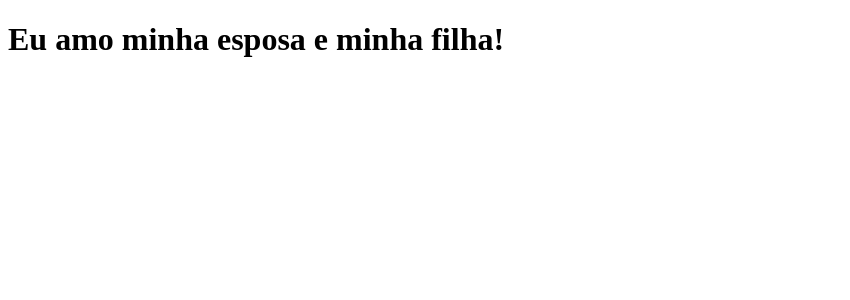
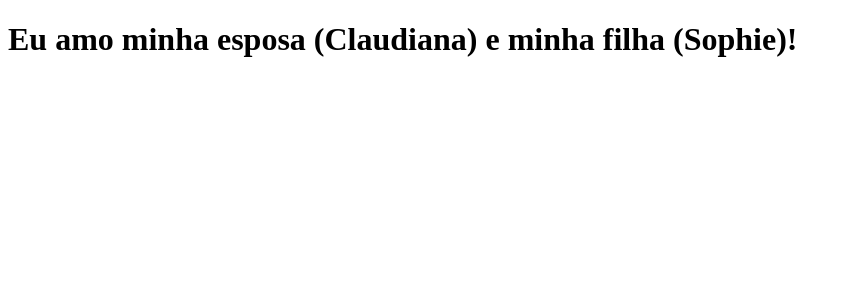
Before and after one commit to rogeriobrito84/clone-tabnews, a Next.js app: page / in a window 1280 px wide. Shown: the top 300 px of the page, without its empty margins (0-850 px from the left). Built offline with nearby package versions, Linux system fonts and the light colour scheme.

Commit message:
Ajustando o a mensagem

```diff
--- a/pages/index.js
+++ b/pages/index.js
@@ -1,5 +1,5 @@
 function Home() {
-    return <h1>Eu amo minha esposa e minha filha!</h1>
+    return <h1>Eu amo minha esposa (Claudiana) e minha filha (Sophie)!</h1>
 }
 
 export default Home;
```
